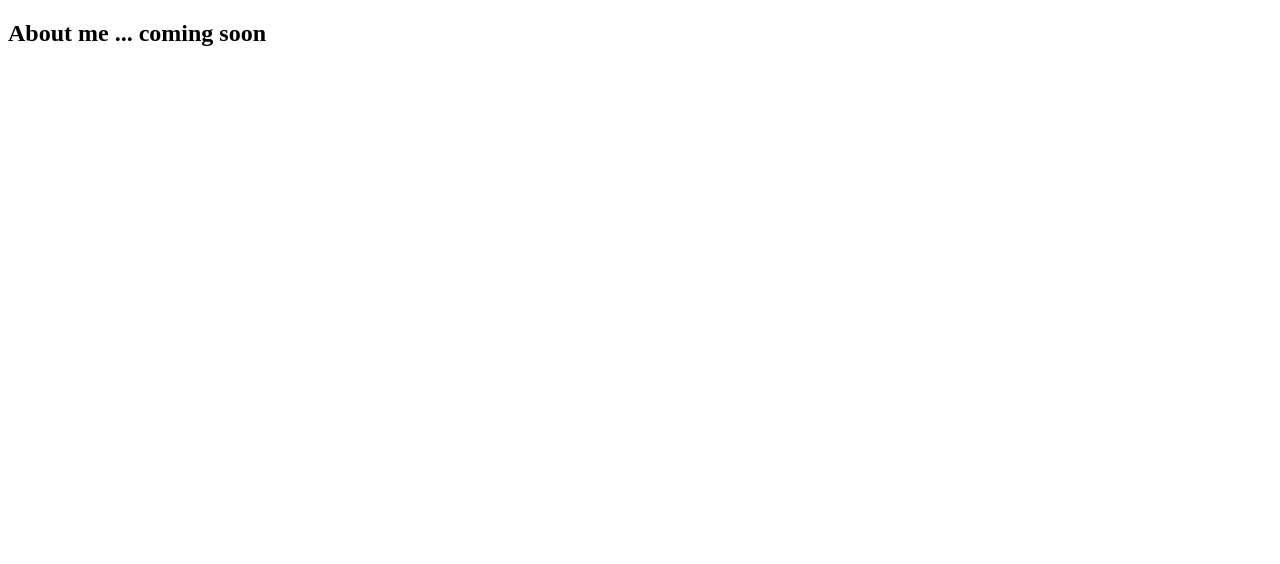
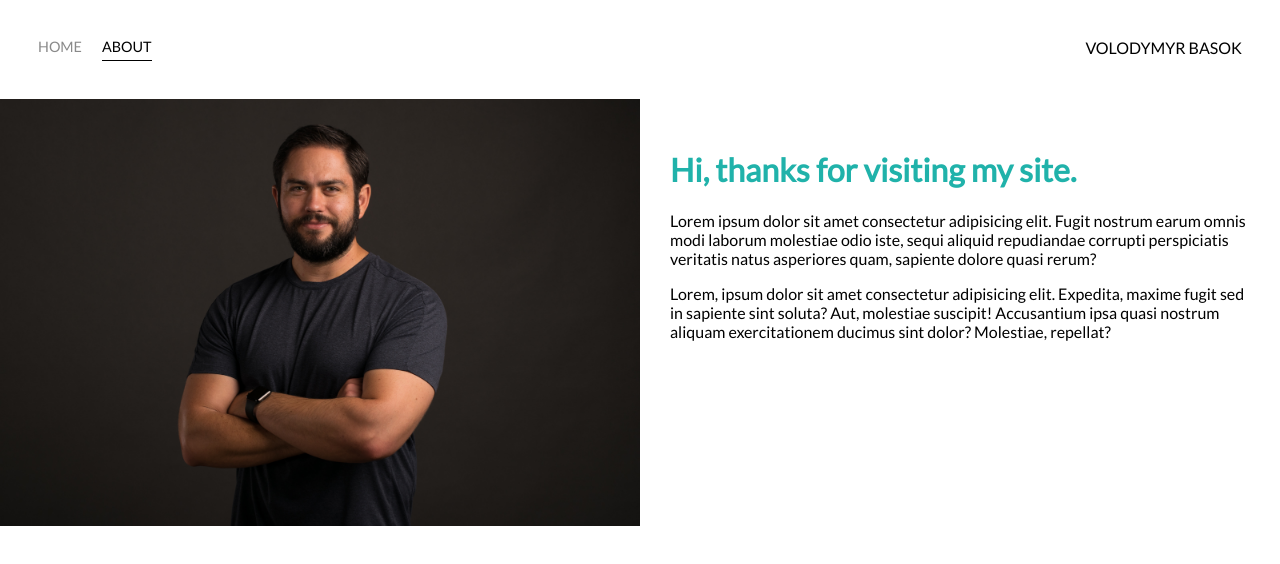
Before and after one commit to Volodymyrquo/volodymyrquo-portfolio, a plain HTML site: page about.html in a window 1280 px wide. Drawn offline with Linux system fonts and the light colour scheme.

Commit message:
add fonts and active link

```diff
--- a/about.html
+++ b/about.html
@@ -3,9 +3,52 @@
   <head>
     <meta charset="UTF-8" />
     <meta name="viewport" content="width=device-width, initial-scale=1.0" />
-    <title>About me</title>
+    <link
+      href="https://fonts.googleapis.com/css2?family=Lato&display=swap"
+      rel="stylesheet"
+    />
+    <link rel="stylesheet" href="styles.css" />
+    <title>About</title>
   </head>
   <body>
-    <h2>About me ... coming soon</h2>
+    <div class="container">
+      <div class="nav-wrapper">
+        <div class="left-side">
+          <div class="nav-link-wrapper">
+            <a href="index.html">Home</a>
+          </div>
+          <div class="nav-link-wrapper active-nav-link">
+            <a href="about.html">About</a>
+          </div>
+        </div>
+        <div class="right-side">
+          <div class="brand">
+            <div>VOLODYMYR BASOK</div>
+          </div>
+        </div>
+      </div>
+    </div>
+    <div class="content-wrapper">
+      <div class="two-column-wrapper">
+        <div class="profile-image-wrapper">
+          <img src="images/profile.jpg" alt="my photo" />
+        </div>
+        <div class="profile-content-wrapper">
+          <h1>Hi, thanks for visiting my site.</h1>
+          <p>
+            Lorem ipsum dolor sit amet consectetur adipisicing elit. Fugit
+            nostrum earum omnis modi laborum molestiae odio iste, sequi aliquid
+            repudiandae corrupti perspiciatis veritatis natus asperiores quam,
+            sapiente dolore quasi rerum?
+          </p>
+          <p>
+            Lorem, ipsum dolor sit amet consectetur adipisicing elit. Expedita,
+            maxime fugit sed in sapiente sint soluta? Aut, molestiae suscipit!
+            Accusantium ipsa quasi nostrum aliquam exercitationem ducimus sint
+            dolor? Molestiae, repellat?
+          </p>
+        </div>
+      </div>
+    </div>
   </body>
 </html>
--- a/styles.css
+++ b/styles.css
@@ -1,6 +1,7 @@
 /*Master styles*/
 body {
   margin: 0px;
+  font-family: "Lato", sans-serif;
 }
 
 .container {
@@ -44,6 +45,12 @@ body {
   color: black;
 }
 
+.active-nav-link {
+  border-bottom: 1px solid black;
+}
+.active-nav-link a {
+  color: black !important;
+}
 /*Portfolio styles*/
 .portfolio-items-wrapper {
   display: grid;
@@ -95,3 +102,21 @@ body {
   transition: 1s;
   filter: brightness(10%);
 }
+
+/*About page*/
+
+.two-column-wrapper {
+  display: grid;
+  grid-template-columns: 1fr 1fr;
+}
+.profile-image-wrapper img {
+  width: 100%;
+}
+
+.profile-content-wrapper {
+  padding: 30px;
+}
+
+.profile-content-wrapper h1 {
+  color: lightseagreen;
+}
```
Also changed, not shown: index.html (+5 -1 lines).
